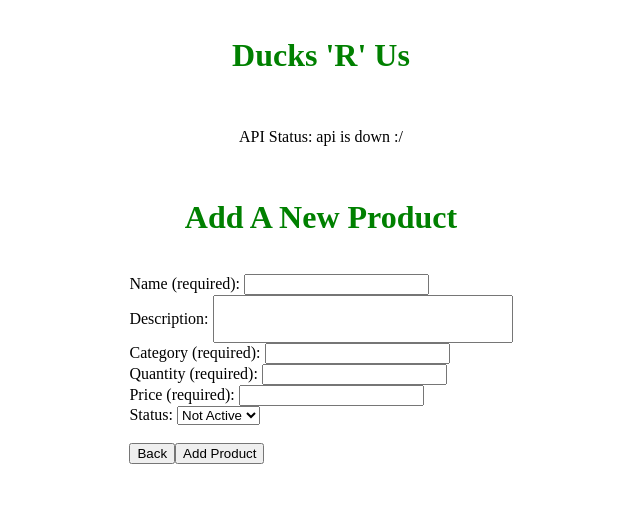
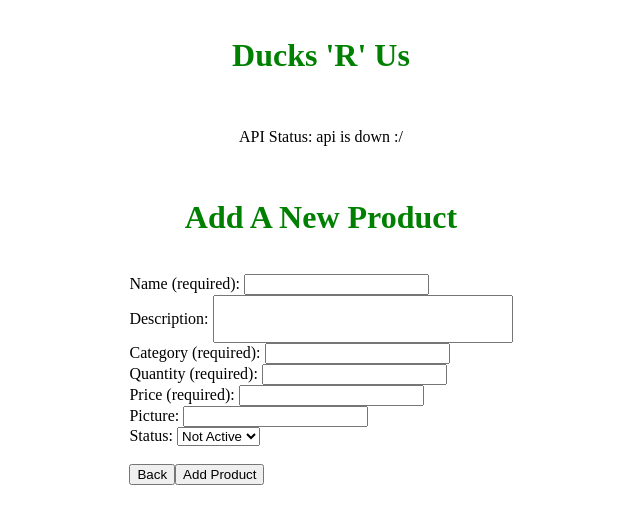
Before and after one commit to pchieng/Ducks_R_Us, a React (Create React App) app: page /allProducts/add in a window 1280 px wide. Shown: the top 524 px of the page, without its empty margins (319-959 px from the left). Built offline with nearby package versions, Linux system fonts and the light colour scheme; no server answers.

Commit message:
Updated add product with product pictures

```diff
--- a/src/axios-services/index.js
+++ b/src/axios-services/index.js
@@ -55,7 +55,8 @@ export async function addNewProduct(productToAdd) {
       category: productToAdd.category,
       quantity: productToAdd.quantity,
       price: productToAdd.price,
-      isActive: productToAdd.isActive
+      isActive: productToAdd.isActive,
+      picture: productToAdd.picture
     });
     return data;
   } catch (err) {
--- a/src/components/addProduct.js
+++ b/src/components/addProduct.js
@@ -10,6 +10,7 @@ const AddProduct = () => {
     const [newProductQuantity, setNewProductQuantity] = useState(-1);
     const [newProductPrice, setNewProductPrice] = useState(-1);
     const [newProductActive, setNewProductActive] = useState(false);
+    const [newProductPicture, setNewProductPicture] = useState('');
 
     const productToAdd = {
         name: newProductName,
@@ -17,7 +18,8 @@ const AddProduct = () => {
         category: newProductCategory,
         quantity: newProductQuantity,
         price: newProductPrice,
-        isActive: newProductActive
+        isActive: newProductActive,
+        picture: newProductPicture
     }
 
 
@@ -71,6 +73,14 @@ const AddProduct = () => {
                     onChange={(event) => setNewProductPrice(event.target.value * 100)}
                 />
                 <br />
+                <label htmlFor='newProductPicture'>Picture: </label>
+                <input
+                    type='text'
+                    id='newProductPicture'
+                    name='newProductPicture'
+                    onChange={(event) => setNewProductPicture(event.target.value)}
+                />
+                <br />
                 <label htmlFor='newProductActive'>Status: </label>
                 <select
                     id='newProductActive'
```
Also changed, not shown: api/products.js (+4 -3 lines).
